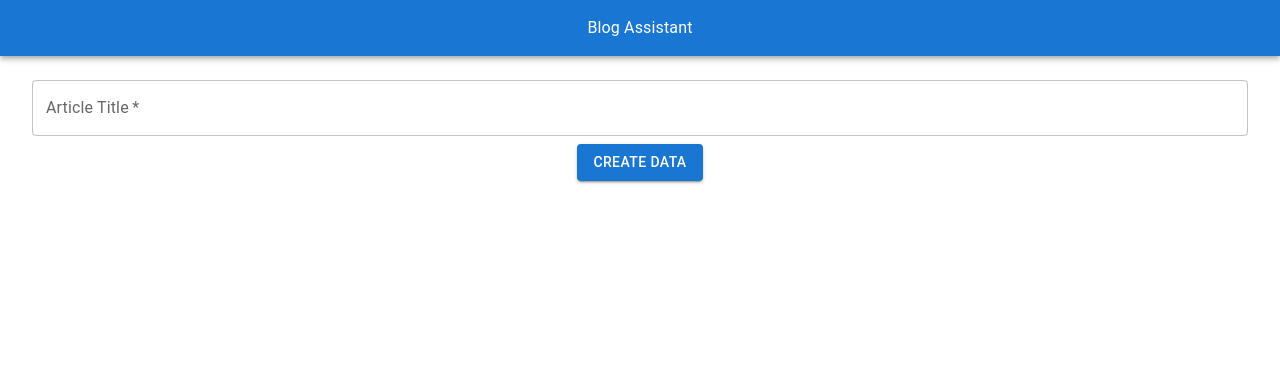
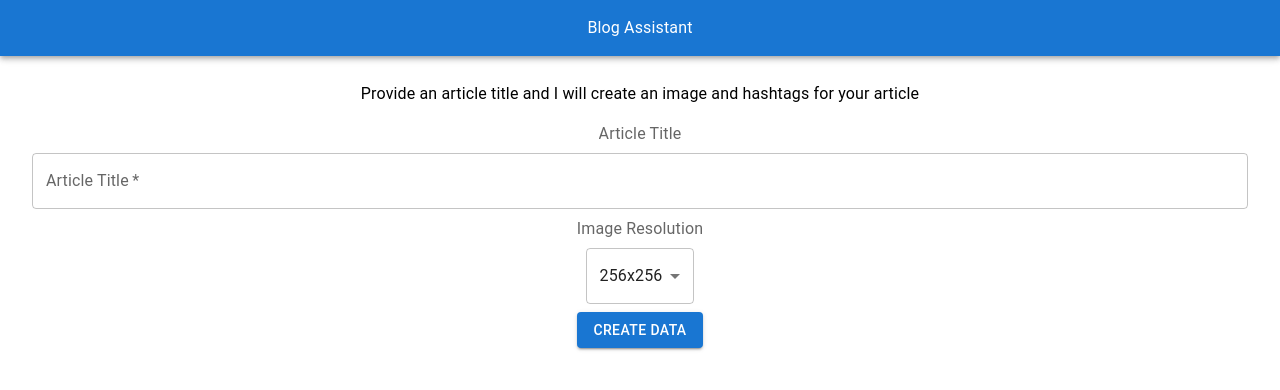
Before and after one commit to PedroMarianoAlmeida/blog-assistant, a Next.js app: page / in a window 1280 px wide. Shown: the top 390 px of the page. Built offline with nearby package versions, Linux system fonts and the light colour scheme.

Commit message:
add Image Resolution UI

```diff
--- a/src/components/ArticleTitleAssistantForm.tsx
+++ b/src/components/ArticleTitleAssistantForm.tsx
@@ -4,6 +4,10 @@ import { useState, FormEvent } from "react";
 import Button from "@mui/material/Button";
 import TextField from "@mui/material/TextField";
 import Box from "@mui/material/Box";
+import Typography from "@mui/material/Typography";
+import InputLabel from "@mui/material/InputLabel";
+import Select, { SelectChangeEvent } from "@mui/material/Select";
+import MenuItem from "@mui/material/MenuItem";
 
 import { generateSEO } from "@/services/openAi";
 import { SeoResponseData } from "@/types/openAiResponse";
@@ -16,12 +20,19 @@ export const ArticleTitleAssistantForm = ({
   setSeoResponseData,
 }: ArticleTitleAssistantFormProps) => {
   const [title, setTitle] = useState("");
+  const [imageResolution, setImageResolution] = useState("256x256");
+
+  console.log({ imageResolution });
 
   const handleSubmit = async (e: FormEvent<HTMLFormElement>) => {
     e.preventDefault();
     setSeoResponseData({ loading: true, imageUrl: "", hashtags: [] });
     const { imageUrl, hashtags } = await generateSEO(title);
     setSeoResponseData({ loading: false, imageUrl, hashtags });
+  };
+
+  const handleResolutionChange = (event: SelectChangeEvent) => {
+    setImageResolution(event.target.value as string);
   };
 
   return (
@@ -35,15 +46,34 @@ export const ArticleTitleAssistantForm = ({
       gap={1}
       mx={4}
     >
+      <Typography variant="subtitle1" gutterBottom>
+        Provide an article title and I will create an image and hashtags for
+        your article
+      </Typography>
+
+      <InputLabel id="article-title">Article Title</InputLabel>
       <TextField
         required
-        id="outlined-required"
+        id="article-title"
         label="Article Title"
         placeholder="How to be ranked in first page on Google"
         value={title}
         onChange={(e) => setTitle(e.target.value)}
         fullWidth
       />
+
+      <InputLabel id="image-resolution">Image Resolution</InputLabel>
+      <Select
+        labelId="image-resolution"
+        id="demo-simple-select"
+        value={imageResolution}
+        label="Age"
+        onChange={handleResolutionChange}
+      >
+        <MenuItem value={"256x256"}>256x256</MenuItem>
+        <MenuItem value={"512x512"}>512x512</MenuItem>
+        <MenuItem value={"1024x1024"}>1024x1024</MenuItem>
+      </Select>
       <Button type="submit" variant="contained">
         Create Data
       </Button>
```
